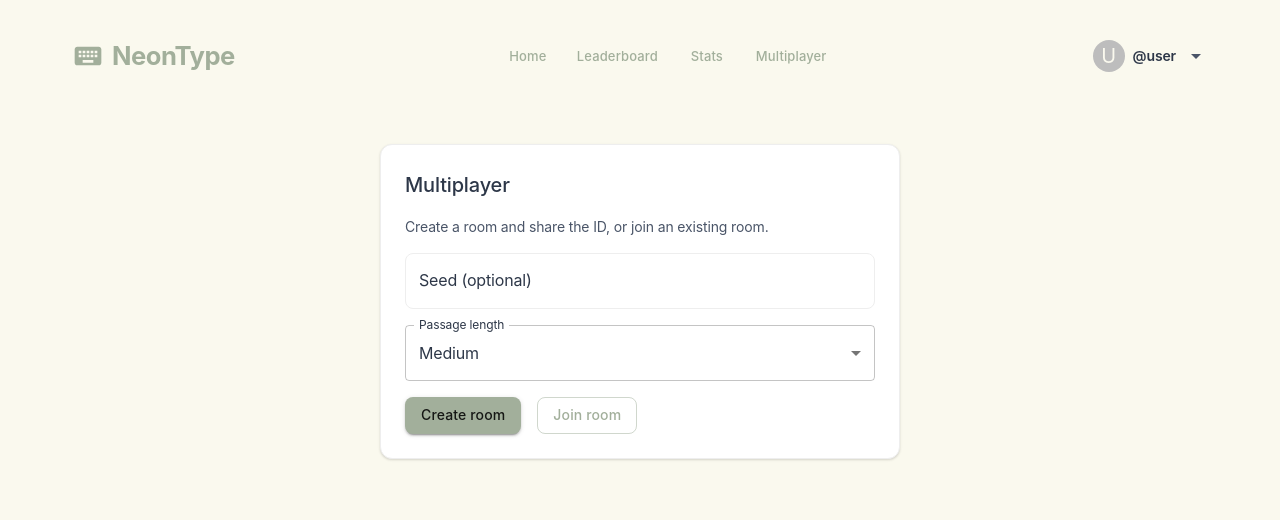
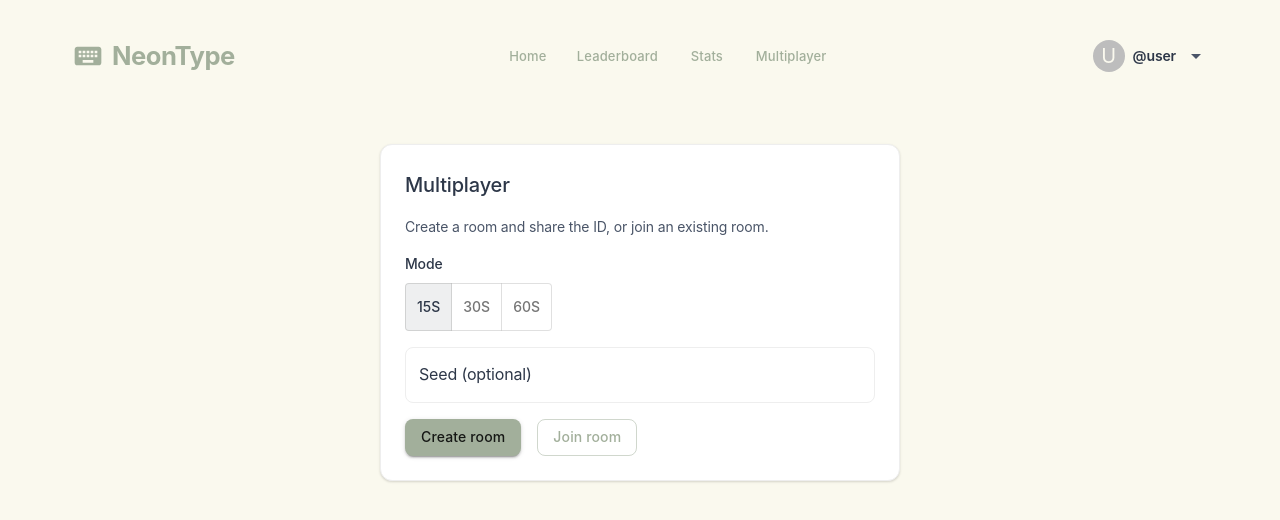
Before and after one commit to JaspreetMultani/NeonTypeRacer, a React (Vite) app: page /multiplayer in a window 1280 px wide. Shown: the top 520 px of the page. Built offline with nearby package versions, Linux system fonts and the light colour scheme; no server answers; the database is empty; sample sign-in values are in the browser's storage.

Commit message:
revert(passage): restore time-based races (15/30/60s), remove passage fields; show larger WPM per player; keep countdown + no mid-race joins

```diff
--- a/src/pages/Play.jsx
+++ b/src/pages/Play.jsx
@@ -1,15 +1,14 @@
 import React, { useState } from 'react';
-import { Box, Paper, Typography, TextField, Button, ToggleButtonGroup, ToggleButton, Alert, Dialog, DialogTitle, DialogContent, DialogActions, MenuItem, Select, FormControl, InputLabel } from '@mui/material';
+import { Box, Paper, Typography, TextField, Button, ToggleButtonGroup, ToggleButton, Alert, Dialog, DialogTitle, DialogContent, DialogActions } from '@mui/material';
 import { useNavigate } from 'react-router-dom';
 import { auth } from '../lib/firebase';
 import { createRoom } from '../lib/roomService';
 import { getUserProfile } from '../lib/userProfile';
-import { generatePassage } from '../utils/textGenerator';
+
 
 export default function Multiplayer() {
-    const [mode, setMode] = useState(60); // hidden, kept for rules compatibility
+    const [mode, setMode] = useState(15);
     const [seed, setSeed] = useState('');
-    const [passageLength, setPassageLength] = useState('medium');
     const [joinOpen, setJoinOpen] = useState(false);
     const [joinInput, setJoinInput] = useState('');
     const [joinError, setJoinError] = useState('');
@@ -21,7 +20,6 @@
         const user = auth.currentUser;
         if (!user) return;
         const chosenSeed = seed || Date.now().toString();
-        const passage = generatePassage({ seed: chosenSeed, length: passageLength });
         // Resolve a username that passes rules: lowercase, a-z0-9_
         let username = 'user';
         try {
@@ -33,7 +31,7 @@
             username = local.replace(/[^a-z0-9_]/g, '').slice(0, 20) || 'user';
             if (username.length < 3) username = ("user_" + user.uid.slice(0, 6)).toLowerCase();
         }
-        const roomId = await createRoom({ hostId: user.uid, username, modeSeconds: mode, seed: chosenSeed, passage, passageLength });
+        const roomId = await createRoom({ hostId: user.uid, username, modeSeconds: mode, seed: chosenSeed });
         navigate(`/room/${roomId}`);
     };
 
@@ -64,23 +62,15 @@
                     <Alert severity="info" sx={{ mb: 2 }}>Sign in to access multiplayer.</Alert>
                 )}
 
-                {/* Time mode hidden for passage races */}
+                <Typography variant="subtitle2" sx={{ mb: 1 }}>Mode</Typography>
+                <ToggleButtonGroup value={mode} exclusive onChange={(e, v) => v && setMode(v)} sx={{ mb: 2 }} disabled={!signedIn}>
+                    <ToggleButton value={15}>15s</ToggleButton>
+                    <ToggleButton value={30}>30s</ToggleButton>
+                    <ToggleButton value={60}>60s</ToggleButton>
+                </ToggleButtonGroup>
 
                 <TextField label="Seed (optional)" fullWidth value={seed} onChange={(e) => setSeed(e.target.value)} sx={{ mb: 2 }} disabled={!signedIn} />
 
-                <FormControl fullWidth sx={{ mb: 2 }} disabled={!signedIn}>
-                    <InputLabel id="passage-length-label">Passage length</InputLabel>
-                    <Select
-                        labelId="passage-length-label"
-                        value={passageLength}
-                        label="Passage length"
-                        onChange={(e) => setPassageLength(e.target.value)}
-                    >
-                        <MenuItem value="short">Short</MenuItem>
-                        <MenuItem value="medium">Medium</MenuItem>
-                        <MenuItem value="long">Long</MenuItem>
-                    </Select>
-                </FormControl>
 
                 <Box sx={{ display: 'flex', gap: 2 }}>
                     <Button variant="contained" onClick={handleCreate} disabled={!signedIn}>Create room</Button>
--- a/src/pages/Room.jsx
+++ b/src/pages/Room.jsx
@@ -165,7 +165,7 @@
                             <ListItemAvatar>
                                 <Avatar sx={{ width: 32, height: 32 }}>{(p.username || 'U').charAt(0).toUpperCase()}</Avatar>
                             </ListItemAvatar>
-                            <ListItemText primary={`@${p.username}`} secondary={`${Math.round((p.progress || 0) * 100)}%`} />
+                            <ListItemText primary={`@${p.username}`} secondary={`${Math.round((p.progress || 0) * 100)}% • ${Math.round(p.wpm || 0)} WPM`} />
                         </ListItem>
                     ))}
                 </List>
@@ -175,8 +175,8 @@
                 seed={room.seed}
                 isDisabled={room.status !== 'in_progress'}
                 startAtMs={room.startAt ? (room.startAt.toDate ? room.startAt.toDate().getTime() : room.startAt.getTime()) : null}
-                modeSeconds={null}
-                passage={room.passage}
+                modeSeconds={room.modeSeconds}
+                passage={null}
                 onLiveUpdate={handleLive}
                 onFinish={handleFinish}
                 onTestComplete={() => { }}
```
Also changed, not shown: src/lib/roomService.js, 1 other file (tests, documents, lock files or other folders).
